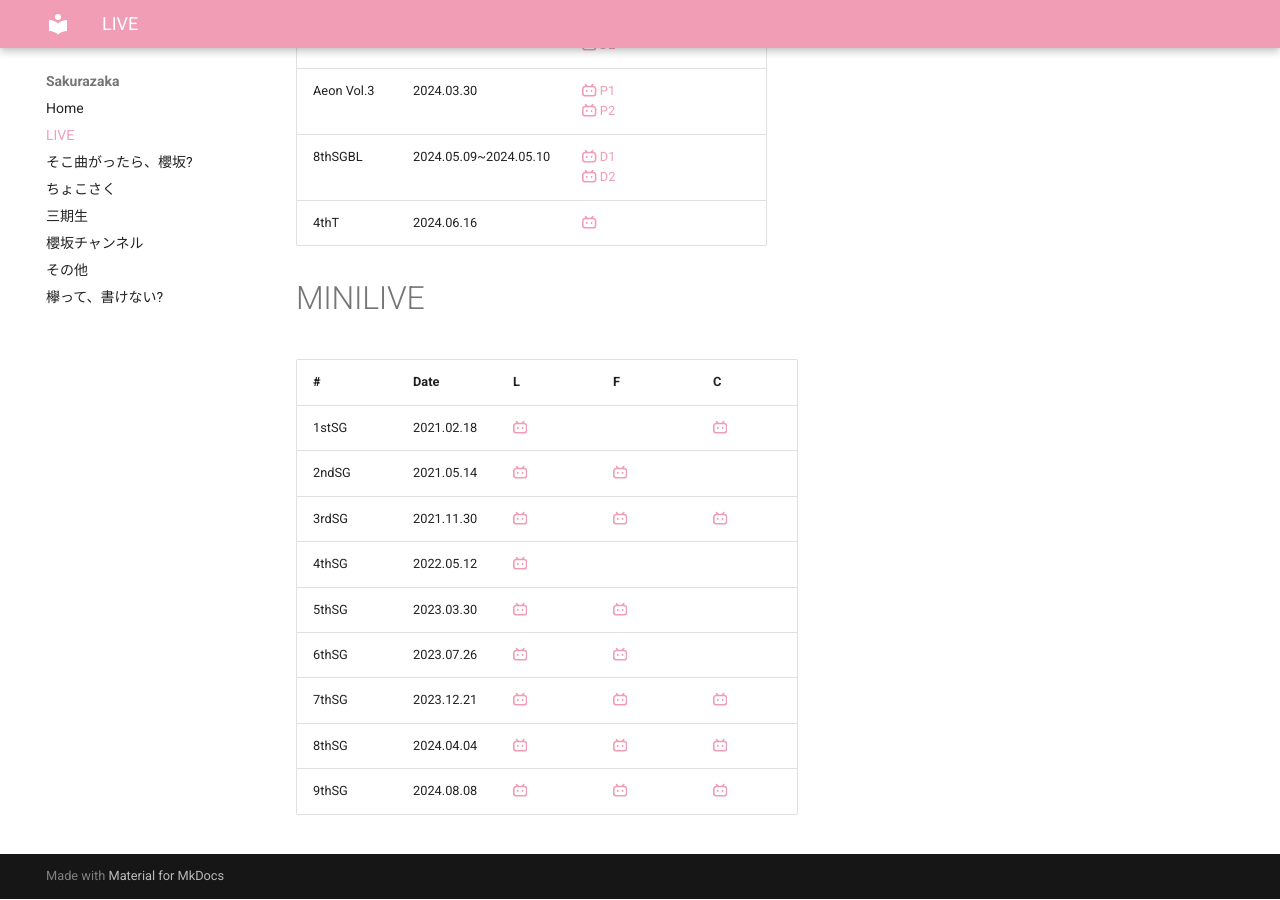
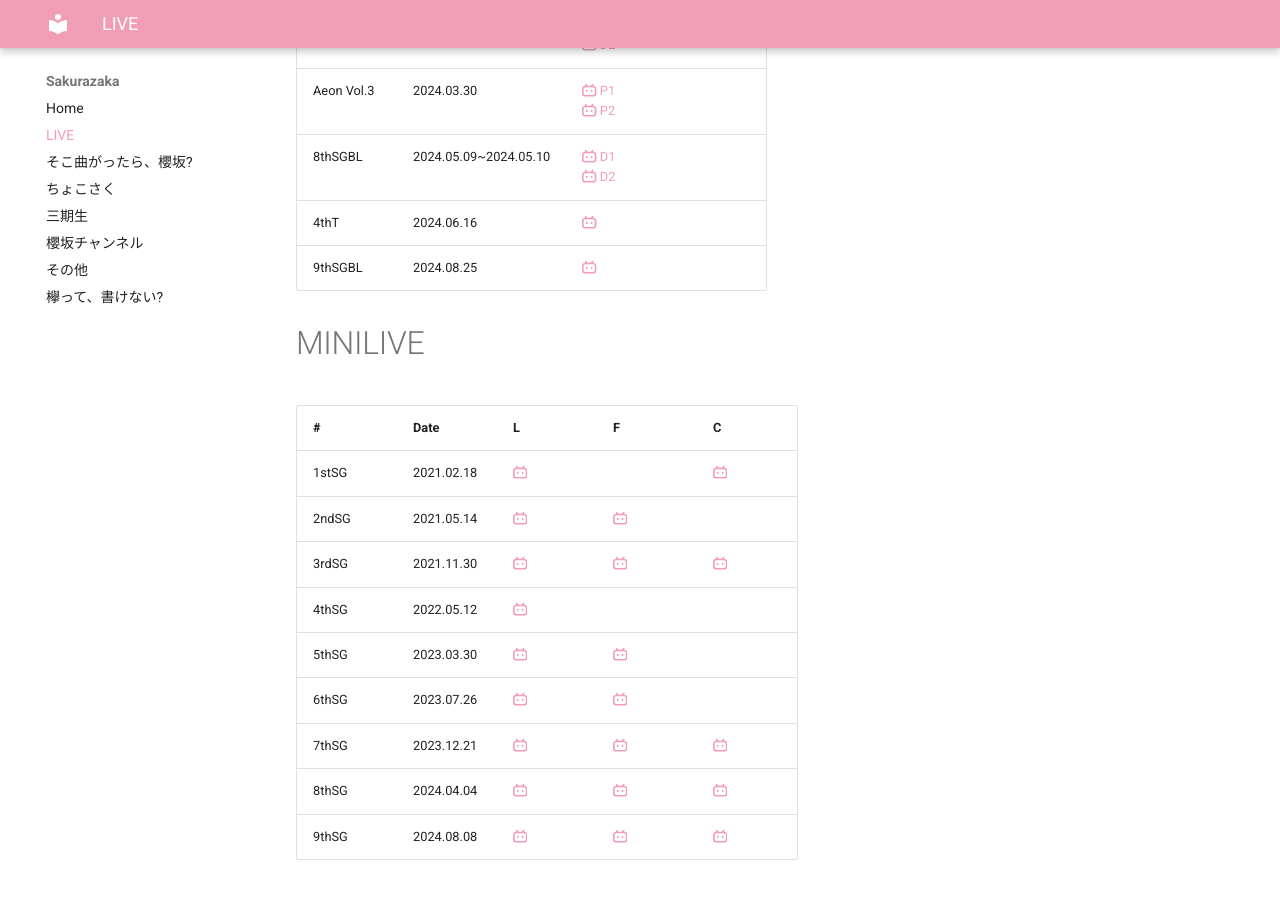
Before and after one commit to aki-192/sakura, an MkDocs documentation site: the page built from docs/live.md, in a window 1280 px wide and 900 px high, scrolled down 1151 px. Built offline with MkDocs 1.6.1 and Material for MkDocs 9.7.7, drawn with Linux system fonts in a browser that asks for light colours.

Commit message:
Update live.md

```diff
--- a/docs/live.md
+++ b/docs/live.md
@@ -25,6 +25,7 @@ title: LIVE
 | Aeon Vol.3 | 2024.03.30 | [:simple-bilibili: P1](https://www.bilibili.com/video/BV1DD42157Xf/) <br> [:simple-bilibili: P2](https://www.bilibili.com/video/BV1Dx4y1Y7Bo/) | |
 | 8thSGBL | 2024.05.09~2024.05.10 | [:simple-bilibili: D1](https://www.bilibili.com/video/BV1ub421h7K7/) <br> [:simple-bilibili: D2](https://www.bilibili.com/video/BV1dw4m1Q7ov/) | |
 | 4thT | 2024.06.16 | [:simple-bilibili:](https://www.bilibili.com/video/BV1jm42157Uc/) | |
+| 9thSGBL | 2024.08.25 | [:simple-bilibili:](https://www.bilibili.com/video/BV1WeHYeLEpP/) | |
 
 
 # MINILIVE
```
